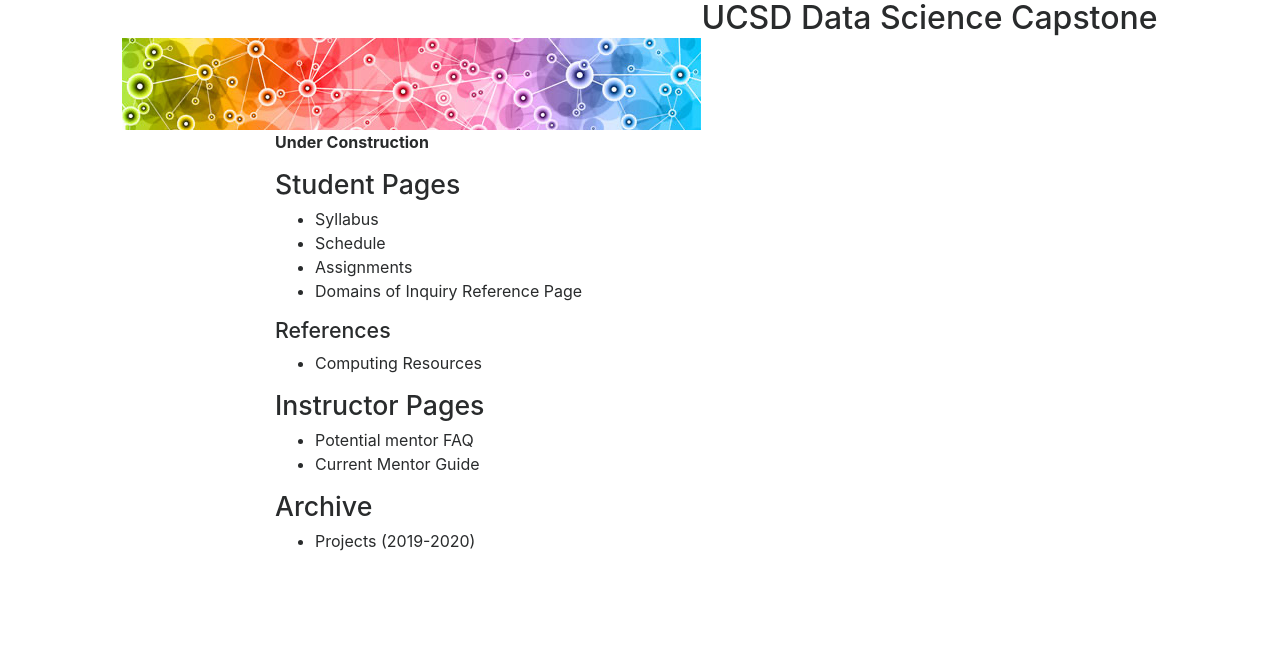
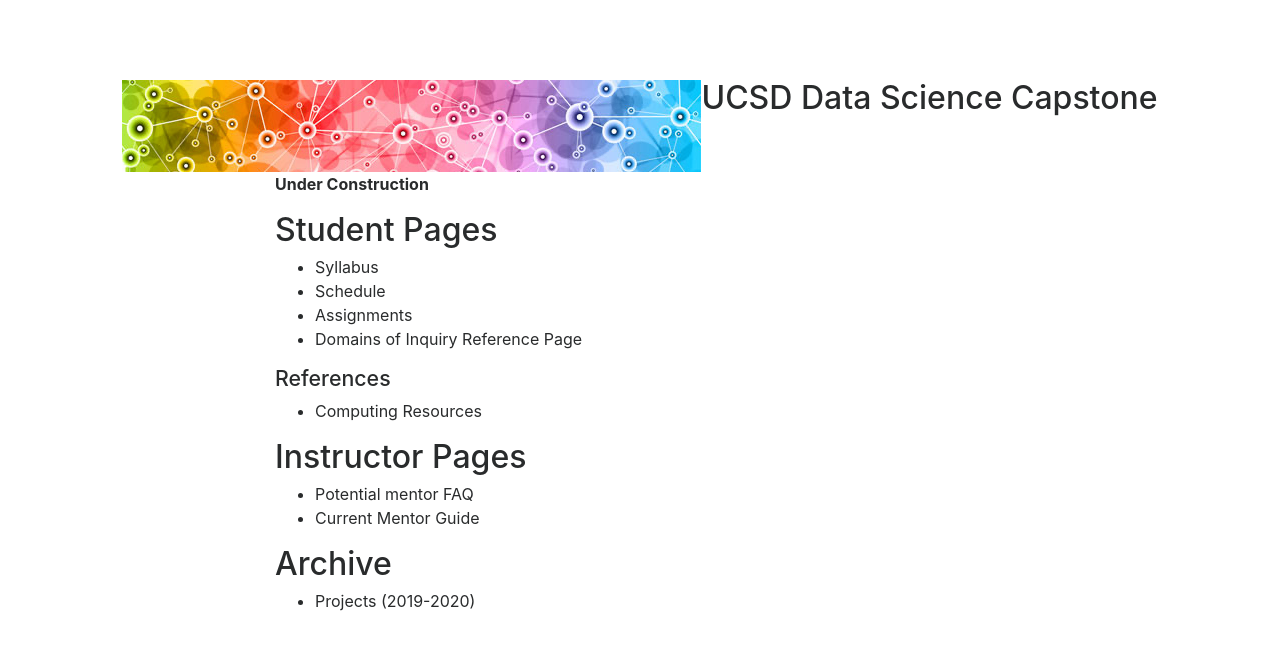
Before and after one commit to DSC-Capstone/dsc-capstone.github.io, a Jekyll site: the page built from index.md, in a window 1280 px wide. Shown: the top 650 px of the page. Built offline with Jekyll 4.4.1, drawn with Linux system fonts in a browser that asks for light colours; nearby versions of some CDN libraries.

Commit message:
create header banner

```diff
--- a/_layouts/page.html
+++ b/_layouts/page.html
@@ -13,7 +13,7 @@ h1 {
     font-size: 24pt;
 }
 h2 {
-  font-size: 20pt;
+    font-size:q 20pt;
 }
 h3 {
     font-size: 16pt;
@@ -25,6 +25,7 @@ a {
     color: #1133ee;
 }
 body {
+    padding-top: 5em;
     padding-bottom: 10em;
 }
 
@@ -41,9 +42,7 @@ code {
 ol li {
     padding-bottom: 1rem;
 }
-.top {
-   margin-top: 1cm;
-}
+
 
     </style>
 
@@ -55,10 +54,8 @@ ol li {
     <div class="container">
 
       <div class="row justify-content-center">
-        <div class="top">
         <img title="{{ page.doodle-alt }}" alt="{{ page.doodle-alt }}"
              src="{{ page.doodle }}"></img>
-        </div>
 
       <h1>{{ page.title }}</h1>
 
```
Lines whose indentation alone changed are shown as unchanged.
